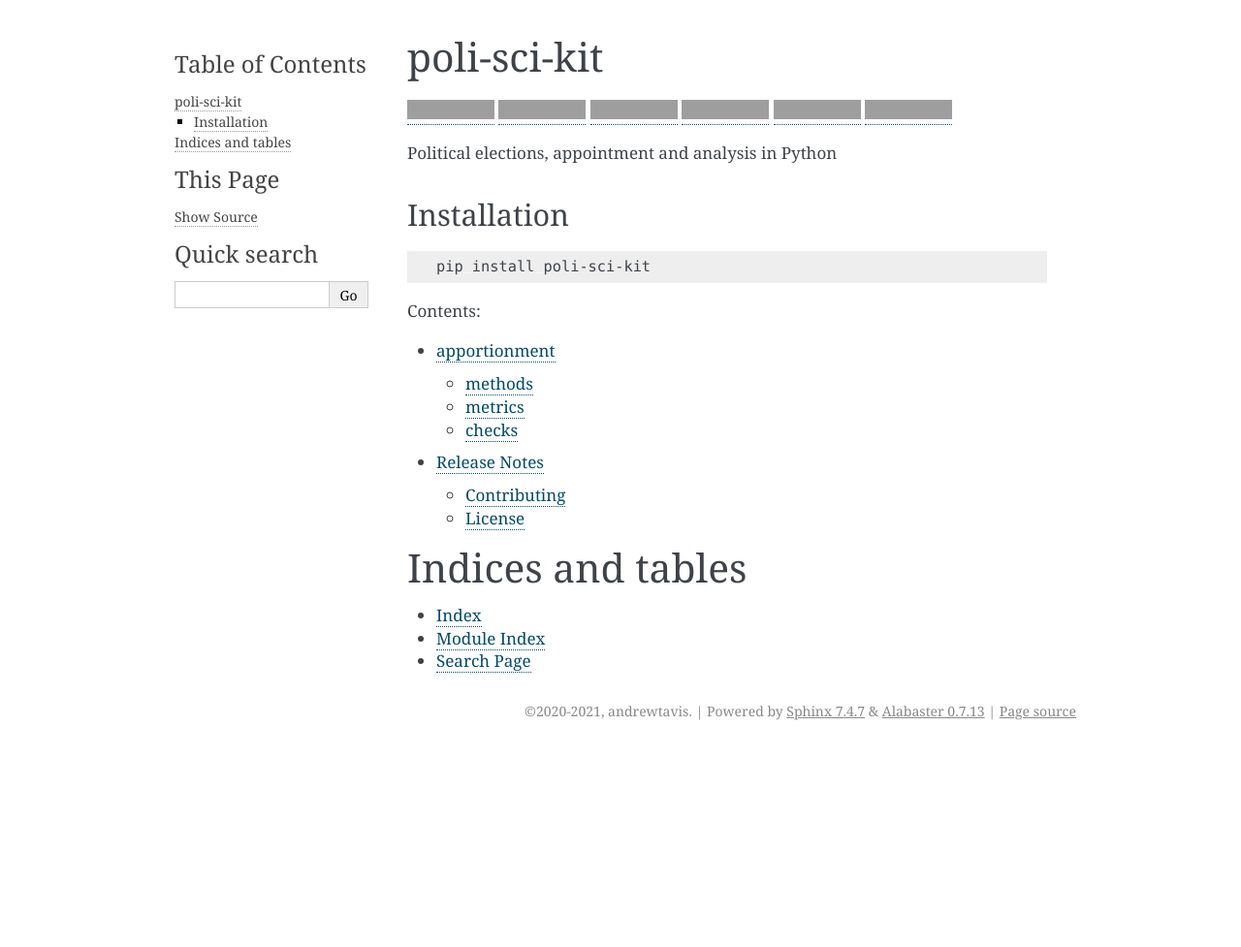
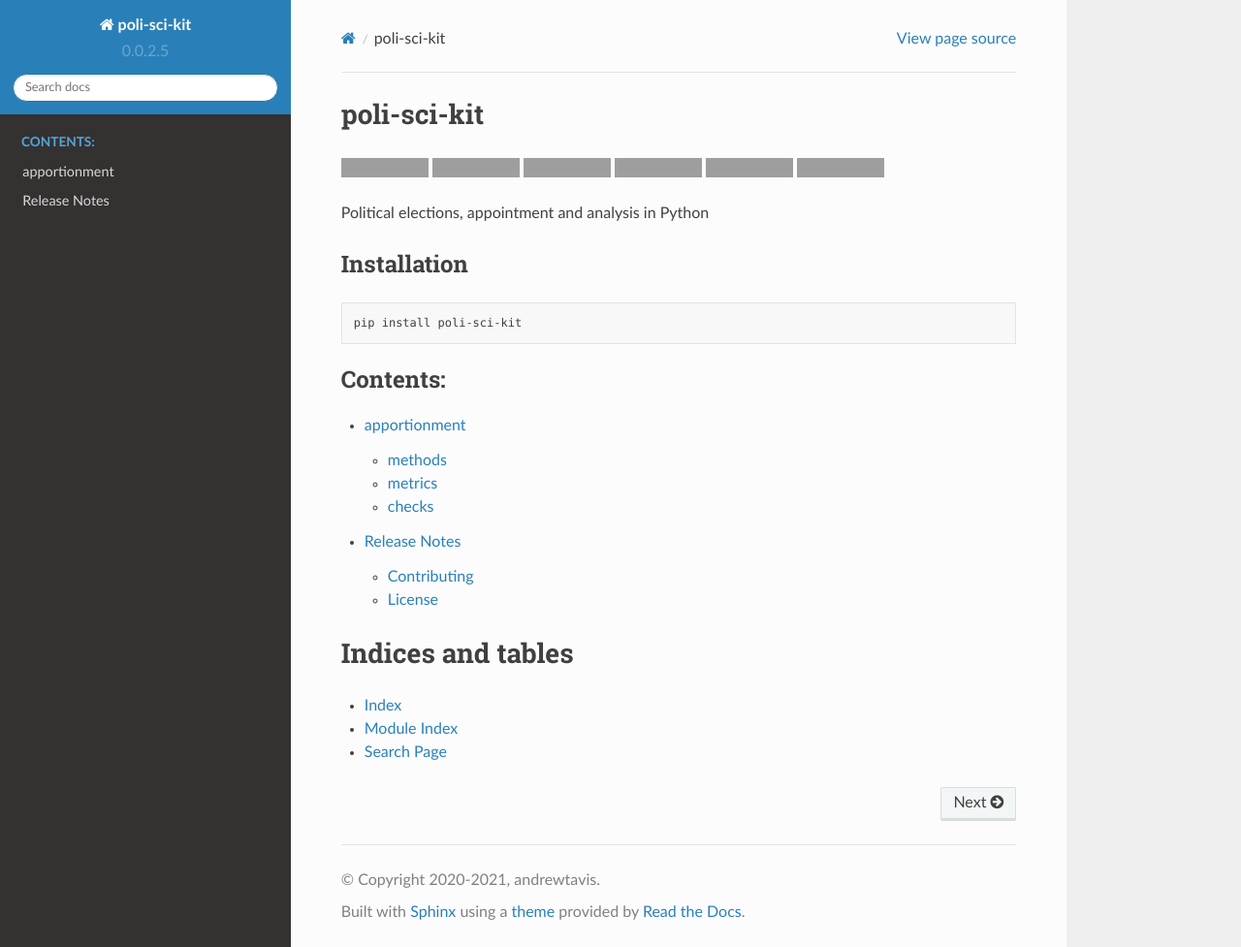
Before and after one commit to andrewtavis/poli-sci-kit, a Sphinx documentation site: the page built from docs/source/index.rst, in a window 1280 px wide and 977 px high, cut to the strip 0-977 px from the top of the window. Shown: the whole strip at 97% size. Built offline with Sphinx 7.4.7 and the Read the Docs theme 2.0.0, drawn with Linux system fonts in a browser that asks for light colours; the version number is read from the project's files by our own code; some of the changed lines change nothing that is shown; grey boxes are pictures that could not be loaded.

Commit message:
Edits to documentation

```diff
--- a/docs/source/conf.py
+++ b/docs/source/conf.py
@@ -30,7 +30,7 @@
 # Add any Sphinx extension module names here, as strings. They can be
 # extensions coming with Sphinx (named 'sphinx.ext.*') or your custom
 # ones.
-extensions = []
+extensions = ["sphinx.ext.autodoc", "sphinx.ext.mathjax", "sphinx.ext.viewcode"]
 
 # Add any paths that contain templates here, relative to this directory.
 templates_path = ["_templates"]
@@ -41,14 +41,95 @@
 exclude_patterns = []
 
 
-# -- Options for HTML output -------------------------------------------------
+# -- Options for HTML output ----------------------------------------------
 
 # The theme to use for HTML and HTML Help pages.  See the documentation for
 # a list of builtin themes.
 #
-html_theme = "alabaster"
+import sphinx_rtd_theme
+
+html_theme = "sphinx_rtd_theme"
+
+html_theme_path = [sphinx_rtd_theme.get_html_theme_path()]
+
+# Theme options are theme-specific and customize the look and feel of a theme
+# further.  For a list of options available for each theme, see the
+# documentation.
+#
+# html_theme_options = {}
 
 # Add any paths that contain custom static files (such as style sheets) here,
 # relative to this directory. They are copied after the builtin static files,
 # so a file named "default.css" will overwrite the builtin "default.css".
 html_static_path = ["_static"]
+
+# Custom sidebar templates, must be a dictionary that maps document names
+# to template names.
+#
+# This is required for the alabaster theme
+# refs: http://alabaster.readthedocs.io/en/latest/installation.html#sidebars
+html_sidebars = {
+    "**": ["relations.html", "searchbox.html"]
+}  # needs 'show_related': True theme option to display
+
+
+# -- Options for HTMLHelp output ------------------------------------------
+
+# Output file base name for HTML help builder.
+htmlhelp_basename = "poli-sci-kit_doc"
+
+
+# -- Options for LaTeX output ---------------------------------------------
+
+latex_elements = {
+    # The paper size ('letterpaper' or 'a4paper').
+    #
+    # 'papersize': 'letterpaper',
+    # The font size ('10pt', '11pt' or '12pt').
+    #
+    # 'pointsize': '10pt',
+    # Additional stuff for the LaTeX preamble.
+    #
+    # 'preamble': '',
+    # Latex figure (float) alignment
+    #
+    # 'figure_align': 'htbp',
+}
+
+# Grouping the document tree into LaTeX files. List of tuples
+# (source start file, target name, title,
+#  author, documentclass [howto, manual, or own class]).
+latex_documents = [
+    (
+        master_doc,
+        "poli-sci-kit.tex",
+        "poli-sci-kit Documentation",
+        "andrewtavis",
+        "manual",
+    )
+]
+
+
+# -- Options for manual page output ---------------------------------------
+
+# One entry per manual page. List of tuples
+# (source start file, name, description, authors, manual section).
+man_pages = [(master_doc, "poli-sci-kit", "poli-sci-kit Documentation", [author], 1)]
+
+
+# -- Options for Texinfo output -------------------------------------------
+
+# Grouping the document tree into Texinfo files. List of tuples
+# (source start file, target name, title, author,
+#  dir menu entry, description, category)
+texinfo_documents = [
+    (
+        master_doc,
+        "poli-sci-kit",
+        "poli-sci-kit Documentation",
+        author,
+        "poli-sci-kit",
+        "One line description of project.",
+        "Miscellaneous",
+    )
+]
```
Also changed, not shown: 1 other file.
